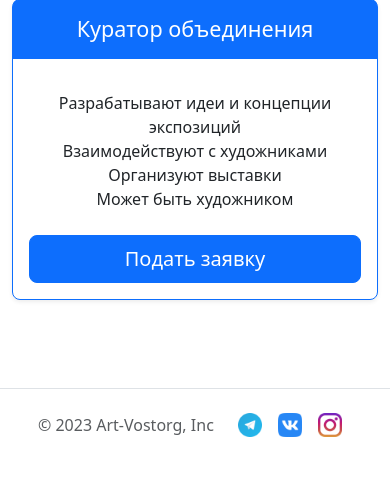
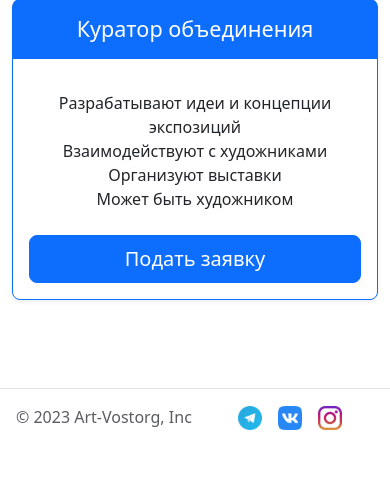
Before and after one commit to mikhailfed68/art_shop_template, a Django app: page /join/ in a window 390 px wide. Shown: the part 1063-1548 px from the top of the page. After the commit the page ends 1493 px from the top, so only its background shows below. Run offline with Django 4.2, Linux system fonts and the light colour scheme; some libraries are stand-ins or nearby versions.

Commit message:
Fix footer

```diff
--- a/templates/base.html
+++ b/templates/base.html
@@ -109,14 +109,11 @@
 
   <!-- cache 84600 footer -->
   <footer class="d-flex flex-wrap justify-content-between align-items-center py-3 my-4 border-top mt-auto">
-    <div class="col-md-4 d-flex align-items-center">
-      <a href="/" class="mb-3 me-2 mb-md-0 text-muted text-decoration-none lh-1">
-        <svg class="bi" width="30" height="24"><use xlink:href="#bootstrap"></use></svg>
-      </a>
+    <div class="col-md-4 d-flex align-items-center ms-3">
       <span class="text-muted">© 2023 Art-Vostorg, Inc</span>
     </div>
 
-    <ul class="nav col-md-4 justify-content-end list-unstyled d-flex">
+    <ul class="nav col-md-4 justify-content-center list-unstyled d-flex">
       <li class="ms-3"><a class="text-muted" href="https://t.me/artVOSTORG" target="_blank">
         <img src="{% static 'social/telegram.png' %}" alt="telegram" width="24" height="24">
       </a></li>
```
